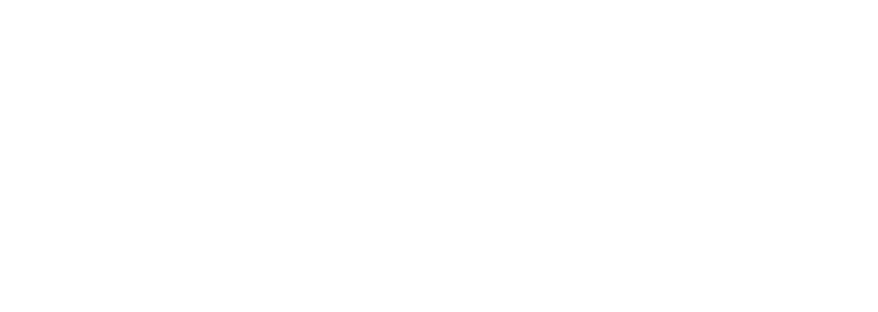
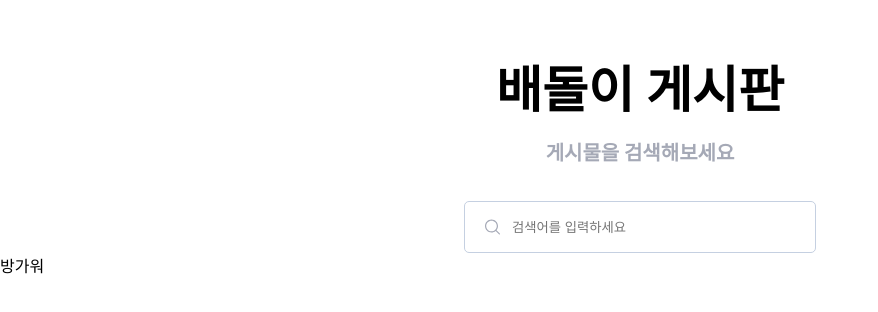
Before and after one commit to Baedollee/free-board, a React (Create React App) app: page / in a window 1280 px wide. Shown: the top 312 px of the page, without its empty margins (0-878 px from the left). Built offline with nearby package versions, Linux system fonts and the light colour scheme.

Commit message:
[feat]hearder 레이아웃 view 작성

```diff
--- a/src/App.js
+++ b/src/App.js
@@ -1,9 +1,15 @@
 //Package import
 import { Route, Routes } from 'react-router-dom';
-import styled from 'styled-components';
+
+//page import
+import Main from './page/Main';
 
 function App() {
-  return <div></div>;
+  return (
+    <Routes>
+      <Route path='/' element={<Main />} />
+    </Routes>
+  );
 }
 
 export default App;
--- /dev/null
+++ b/src/components/Body.jsx
@@ -0,0 +1,17 @@
+// React import
+import React from 'react';
+
+//Component import
+import Navbar from './Navbar';
+import Search from './Search';
+
+const Body = () => {
+  return (
+    <div>
+      <Search />
+      <Navbar />
+    </div>
+  );
+};
+
+export default Body;
--- /dev/null
+++ b/src/components/Header.jsx
@@ -0,0 +1,33 @@
+// React import
+import React from 'react';
+
+// Package import
+import styled from 'styled-components';
+
+const Header = () => {
+  return (
+    <HeaderWrap>
+      <h1 className='title'>배돌이 게시판</h1>
+      <h3 className='subTitle'>게시물을 검색해보세요</h3>
+    </HeaderWrap>
+  );
+};
+
+const HeaderWrap = styled.div`
+  display: flex;
+  flex-direction: column;
+  justify-content: center;
+  align-items: center;
+  margin-bottom: 30px;
+  .title {
+    margin: 50px 0 5px 0;
+    font-size: ${(props) => props.theme.fontSizes.xl};
+  }
+  .subTitle {
+    margin: 10px 0 5px 0;
+    font-size: ${(props) => props.theme.fontSizes.md};
+    color: ${(props) => props.theme.colors.Gray2};
+  }
+`;
+
+export default Header;
--- /dev/null
+++ b/src/components/Navbar.jsx
@@ -0,0 +1,8 @@
+// React import
+import React from 'react';
+
+const Navbar = () => {
+  return <div>방가워</div>;
+};
+
+export default Navbar;
--- /dev/null
+++ b/src/components/Search.jsx
@@ -0,0 +1,54 @@
+// React import
+import React from 'react';
+
+// Package import
+import styled from 'styled-components';
+
+//Shared import
+import { SearchImg } from '../shared';
+
+const Search = () => {
+  return (
+    <SearchWrap>
+      <SearchContainer>
+        <div>
+          <SearchImg />
+        </div>
+        <input type='text' placeholder='검색어를 입력하세요' />
+      </SearchContainer>
+    </SearchWrap>
+  );
+};
+
+const SearchWrap = styled.div`
+  display: flex;
+  justify-content: center;
+  width: 100%;
+`;
+const SearchContainer = styled.div`
+  display: flex;
+  justify-content: center;
+  align-items: center;
+  border: 1px solid ${(props) => props.theme.colors.Gray1};
+  border-radius: 5px;
+  width: 310px;
+  height: 30px;
+  padding: 10px 20px;
+  gap: 10px;
+
+  div {
+    display: flex;
+    svg {
+      width: 15px;
+    }
+  }
+  input {
+    width: 100%;
+    border: none;
+    &:focus {
+      outline: none;
+    }
+  }
+`;
+
+export default Search;
--- a/src/index.js
+++ b/src/index.js
@@ -12,7 +12,7 @@
 
 // Component & Shared import
 import App from './App';
-import { Theme } from './shared/Theme';
+import Theme from './shared/Theme';
 import reportWebVitals from './reportWebVitals';
 
 // Style import
--- /dev/null
+++ b/src/page/Main.jsx
@@ -0,0 +1,17 @@
+// React import
+import React from 'react';
+
+//Component import
+import Header from '../components/Header';
+import Body from '../components/Body';
+
+const Main = () => {
+  return (
+    <div>
+      <Header />
+      <Body />
+    </div>
+  );
+};
+
+export default Main;
--- a/src/shared/Theme.jsx
+++ b/src/shared/Theme.jsx
@@ -1,3 +1,17 @@
-export const Theme = {};
+const fontSizes = {
+  xl: '50px',
+  lg: '30px',
+  md: '20px',
+  sm: '10px',
+};
+
+const colors = {
+  Black: '#3A3A3A',
+  Gray1: '#C5D0E1',
+  Gray2: '#A5A9B6',
+  Blue: '#4D71FF',
+  White: '#FFFFFF',
+};
+export const Theme = { fontSizes, colors };
 
 export default Theme;
--- /dev/null
+++ b/src/shared/index.js
@@ -0,0 +1,3 @@
+import { ReactComponent as searchImg } from './icons/SearchImg.svg';
+
+export const SearchImg = searchImg;
```
Also changed, not shown: src/shared/icons/SearchImg.svg (added).
